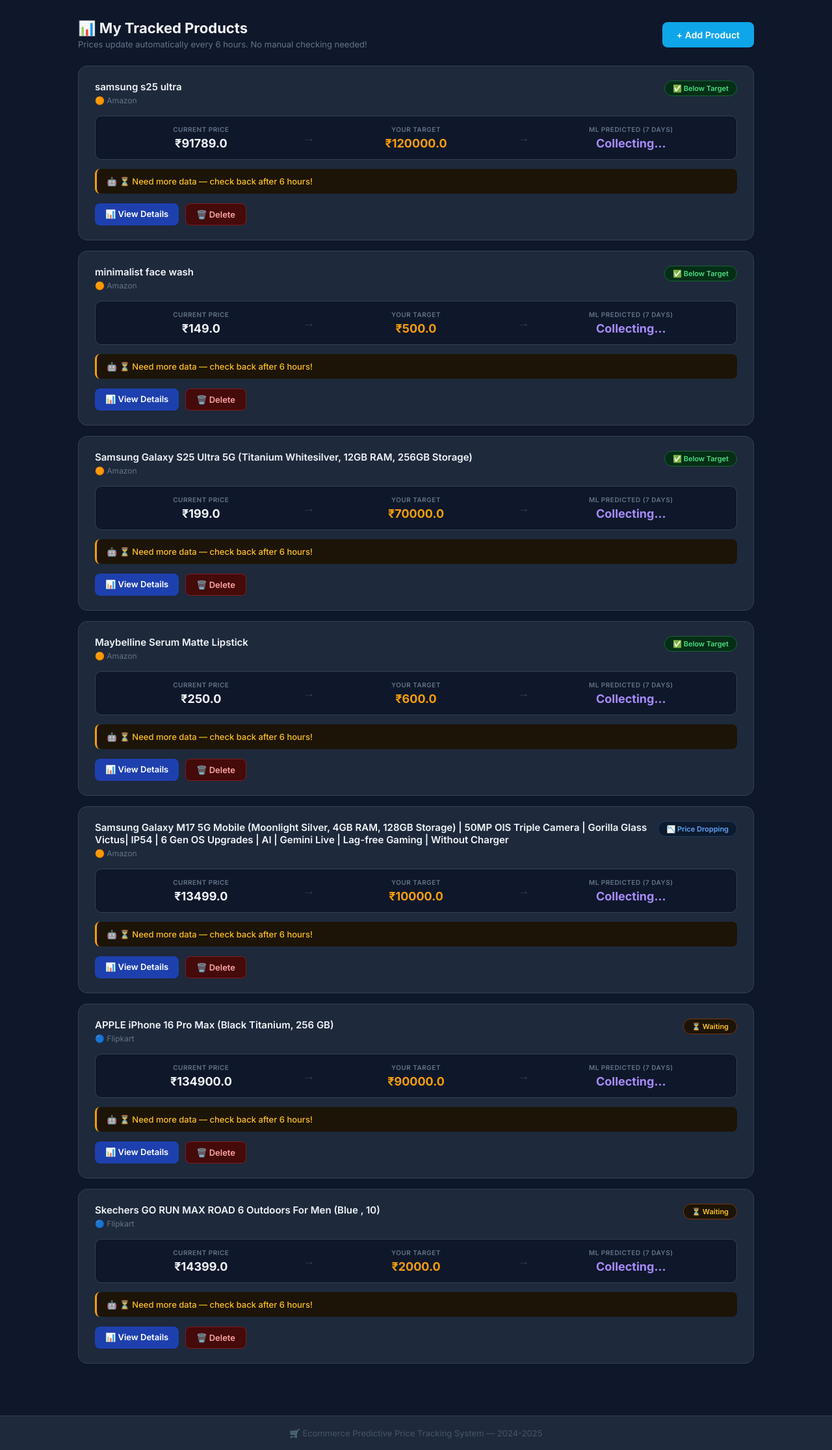
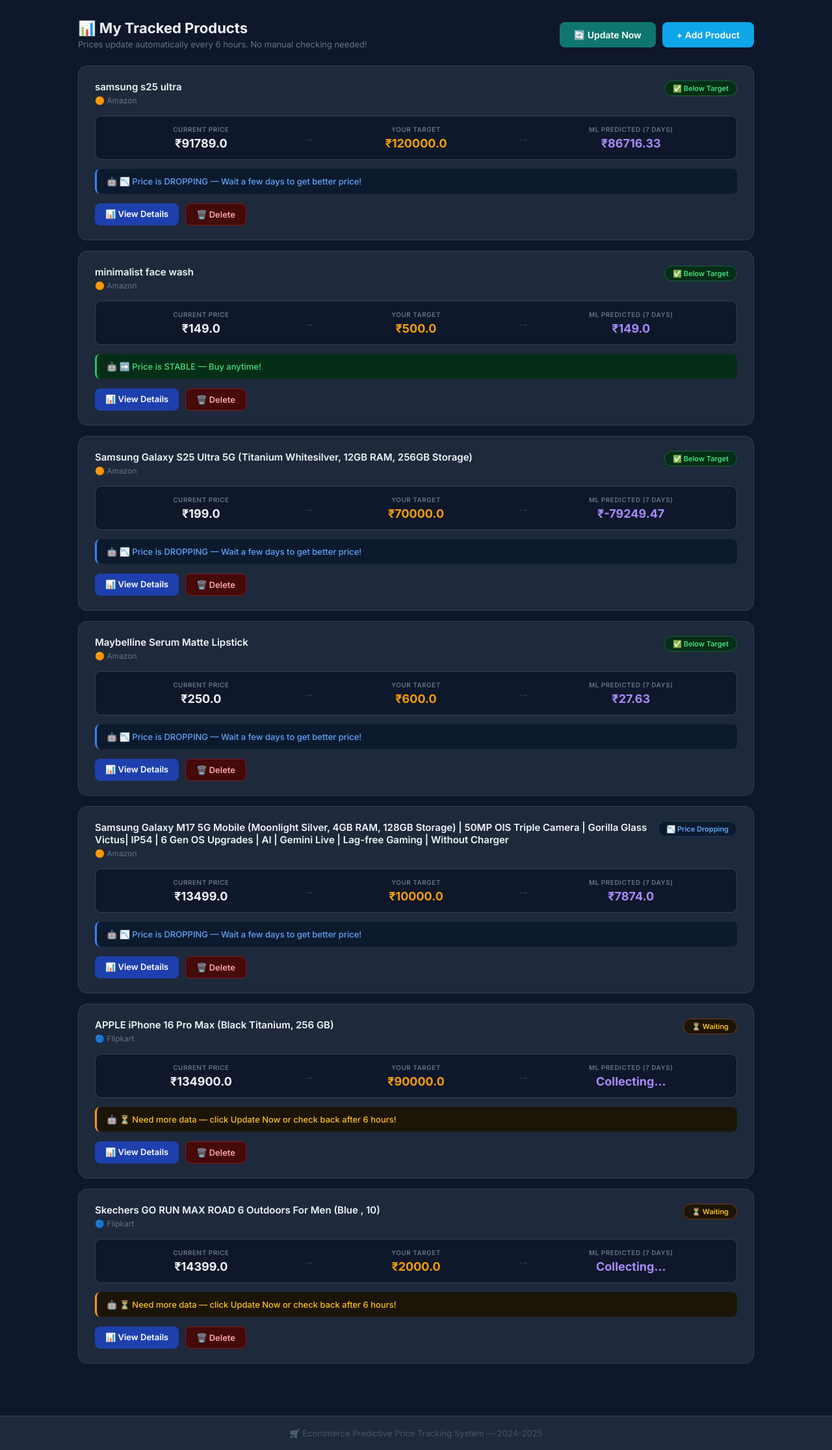
Before and after one commit to abraar5114/Ecommerce-Predictive-Price-Tracking-System, a Flask app: page /dashboard in a window 1280 px wide. Shown: the part 66-2298 px from the top of the page at 65% size. Run offline with Flask 3, Linux system fonts and the light colour scheme; data comes from the database, SQL or seed files in the repository.

Commit message:
add update now button

```diff
--- a/app.py
+++ b/app.py
@@ -14,15 +14,12 @@ from config import DATABASE_NAME
 
 app = Flask(__name__)
 
-# Create database tables when app starts
 create_tables()
 
-# --- Home Page ---
 @app.route("/")
 def index():
     return render_template("index.html")
 
-# --- Search Results ---
 @app.route("/search", methods=["POST"])
 def search():
     product_name = request.form.get("product_name")
@@ -43,7 +40,6 @@ def search():
                            target_price=target_price,
                            email=email)
 
-# --- Track by Direct URL ---
 @app.route("/track-url", methods=["POST"])
 def track_url():
     product_url = request.form.get("product_url")
@@ -53,7 +49,6 @@ def track_url():
     if not product_url or not target_price or not email:
         return render_template("index.html", error="Please fill all fields!")
 
-    # Detect site
     if "amazon" in product_url:
         site = "Amazon"
     elif "flipkart" in product_url:
@@ -63,13 +58,11 @@ def track_url():
     else:
         return render_template("index.html", error="Only Amazon, Flipkart and Nykaa URLs are supported!")
 
-    # Scrape product
     result = scrape_direct_url(product_url)
 
     if not result:
         return render_template("index.html", error="Could not get product details! Please check the URL.")
 
-    # Save to database
     product_id = save_product(
         result["name"],
         product_url,
@@ -83,7 +76,6 @@ def track_url():
 
     return redirect(url_for("dashboard"))
 
-# --- Start Tracking from Search Results ---
 @app.route("/track", methods=["POST"])
 def track():
     product_name = request.form.get("product_name")
@@ -106,7 +98,6 @@ def track():
 
     return redirect(url_for("dashboard"))
 
-# --- Dashboard ---
 @app.route("/dashboard")
 def dashboard():
     products = get_all_products()
@@ -139,11 +130,11 @@ def dashboard():
             "target_price": target_price,
             "email": product[5],
             "status": status,
+            "prediction": prediction,
         })
 
     return render_template("dashboard.html", products=product_data)
 
-# --- Product Detail Page ---
 @app.route("/product/<int:product_id>")
 def product_detail(product_id):
     conn = sqlite3.connect(DATABASE_NAME)
@@ -185,7 +176,6 @@ def product_detail(product_id):
 
     return render_template("product.html", product=product_data)
 
-# --- Delete Product ---
 @app.route("/delete/<int:product_id>")
 def delete_product(product_id):
     conn = sqlite3.connect(DATABASE_NAME)
@@ -196,7 +186,12 @@ def delete_product(product_id):
     conn.close()
     return redirect(url_for("dashboard"))
 
-# --- Start Scheduler ---
+@app.route("/update-now")
+def update_now():
+    from scheduler import track_all_products
+    track_all_products()
+    return redirect(url_for("dashboard"))
+
 def run_scheduler():
     scheduler.start_scheduler()
 
--- a/static/css/style.css
+++ b/static/css/style.css
@@ -469,3 +469,8 @@ nav { display: flex; gap: 8px; }
     margin-top: 50px;
     font-size: 13px;
 }
+/* --- Dashboard Actions --- */
+.dashboard-actions { display: flex; gap: 10px; align-items: center; }
+.dashboard-actions .btn { width: auto; }
+.btn-update { background: #0f766e; color: white; }
+.btn-update:hover { background: #0d9488; }
--- a/templates/dashboard.html
+++ b/templates/dashboard.html
@@ -32,7 +32,10 @@
                 <h2>📊 My Tracked Products</h2>
                 <p>Prices update automatically every 6 hours. No manual checking needed!</p>
             </div>
-            <a href="/" class="btn btn-primary">+ Add Product</a>
+            <div class="dashboard-actions">
+                <a href="/update-now" class="btn btn-update">🔄 Update Now</a>
+                <a href="/" class="btn btn-primary">+ Add Product</a>
+            </div>
         </div>
 
         {% if not products %}
@@ -40,7 +43,7 @@
             <span>📦</span>
             <h3>No products tracked yet!</h3>
             <p>Search for a product or paste a URL to start tracking</p>
-            <a href="/" class="btn btn-primary">🔍 Add Your First Product</a>
+            <a href="/" class="btn btn-primary" style="width:auto; display:inline-block;">🔍 Add Your First Product</a>
         </div>
 
         {% else %}
@@ -101,7 +104,7 @@
                     {% if product.prediction %}
                     🤖 {{ product.prediction.suggestion }}
                     {% else %}
-                    🤖 ⏳ Need more data — check back after 6 hours!
+                    🤖 ⏳ Need more data — click Update Now or check back after 6 hours!
                     {% endif %}
                 </div>
 
```
